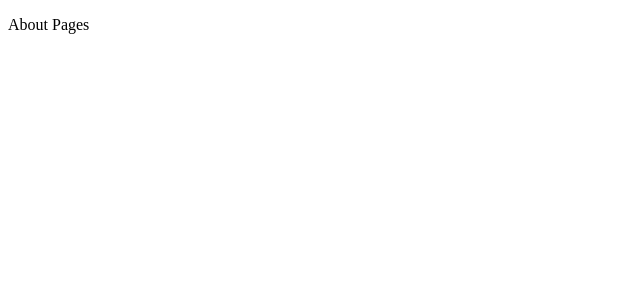
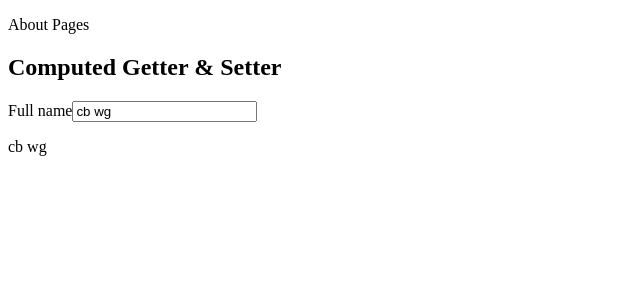
Before and after one commit to suleiman-hamza/nuxtApp, a Nuxt app: page /about in a window 1280 px wide. Shown: the top 300 px of the page, without its empty margins (0-640 px from the left). Built offline with nearby package versions, Linux system fonts and the light colour scheme.

Commit message:
tested computed getter & setter

```diff
--- a/pages/about.vue
+++ b/pages/about.vue
@@ -1,3 +1,23 @@
+<script lang="ts" setup>
+import { ref, computed } from 'vue';
+
+const name = ref('cb wg');
+const formattedName = computed({
+    get() {
+        return name.value
+    },
+    set(value) {
+        return name.value = value.toLowerCase().replace(/\b\w\g/, c => c.toUpperCase())
+    }
+
+})
+</script>
 <template>
     <p>About Pages</p>
+    <section>
+        <h2>Computed Getter & Setter</h2>
+        <label>Full name</label>
+        <input type="text" v-model="formattedName">
+    </section>
+    <p>{{ name }}</p>
 </template>
```
